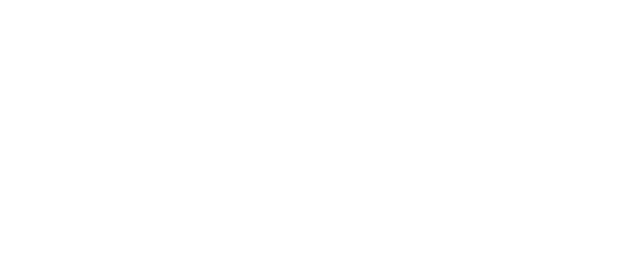
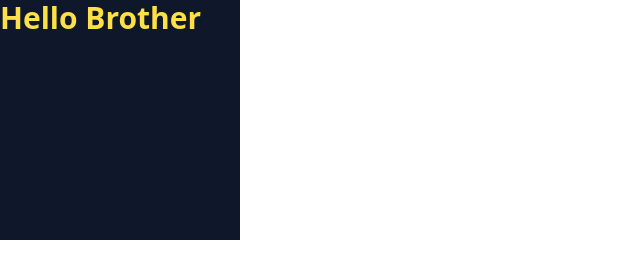
Before and after one commit to vrushabhgawas14/Image-Gallery-TailwindCss, a website: page index.html in a window 1280 px wide. Shown: the whole page, without its empty margins (0-640 px from the left). Drawn offline with nearby package versions, Linux system fonts and the light colour scheme.

Commit message:
Tailwind setup

```diff
--- a/index.html
+++ b/index.html
@@ -3,11 +3,12 @@
 <head>
     <meta charset="UTF-8">
     <meta name="viewport" content="width=device-width, initial-scale=1.0">
-    <title>Document</title>
+    <title>Gallery</title>
+    <script src="https://cdn.tailwindcss.com"></script>
 </head>
 <body>
-    <div class="gallery">
-
+    <div class="gallery bg-slate-900 text-yellow-300 text-3xl font-bold w-60 h-60">
+        Hello Brother
     </div>
 </body>
 </html>
--- /dev/null
+++ b/tailwind.config.js
@@ -0,0 +1,8 @@
+/** @type {import('tailwindcss').Config} */
+module.exports = {
+  content: [],
+  theme: {
+    extend: {},
+  },
+  plugins: [],
+}
```
Also changed, not shown: package.json (added, +15 -0 lines), 2 other files.
